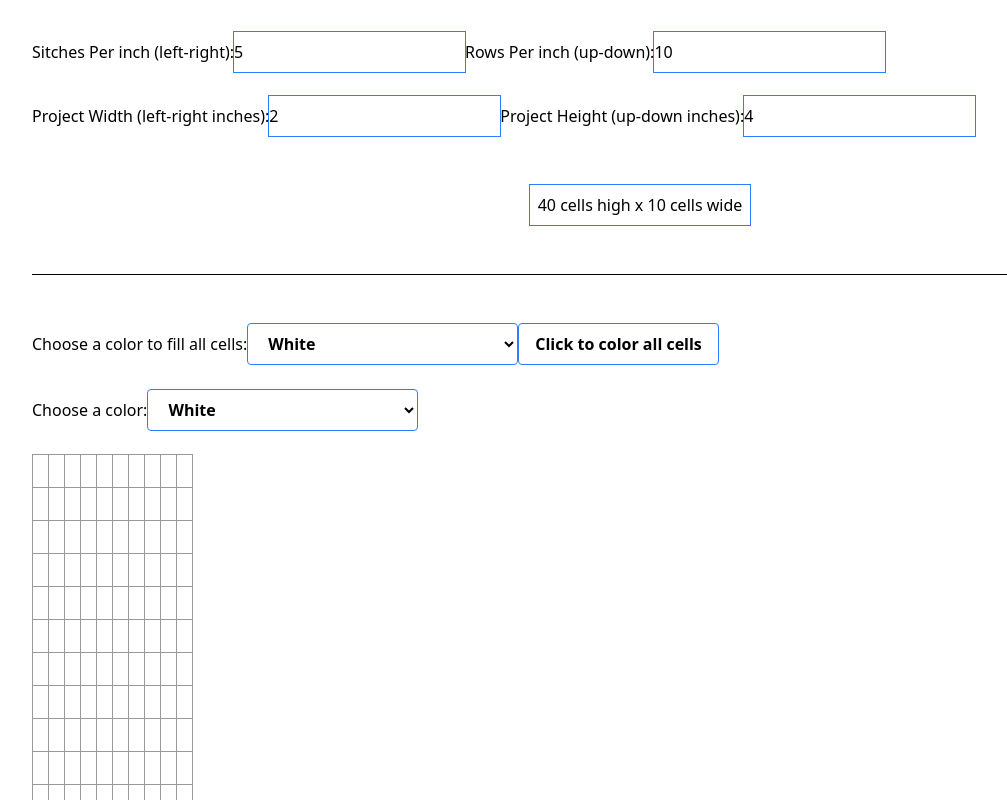
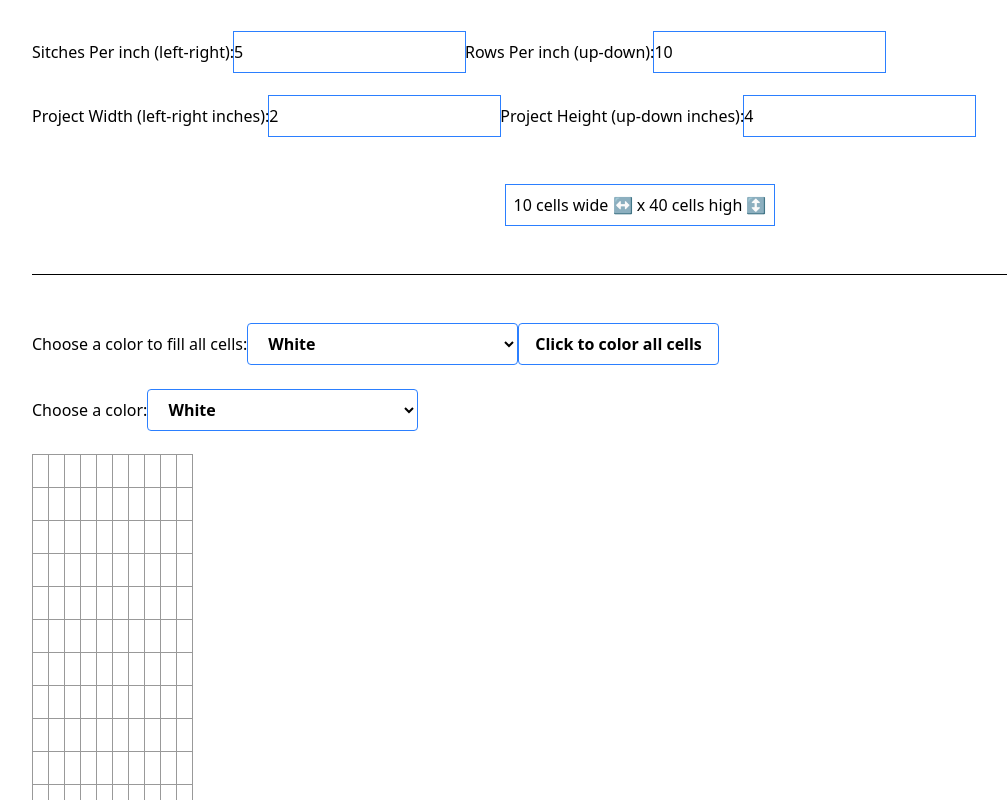
Before and after one commit to aliunwala/knitting, a Next.js app: page / in a window 1280 px wide. Shown: the top 800 px of the page, without its empty margins (0-1007 px from the left). Built offline with nearby package versions, Linux system fonts and the light colour scheme.

Commit message:
Making cells respect min-width min-height

```diff
--- a/src/app/components/board.tsx
+++ b/src/app/components/board.tsx
@@ -100,7 +100,7 @@ export default function Board() {
       <br></br>
       <br></br>
       <div className="flex items-center justify-center">
-        <div className="border-blue-500 border p-2">{`${rowNum} cells high x ${rowLen} cells wide`}</div>
+        <div className="border-blue-500 border p-2">{`${rowLen} cells wide ↔️ x ${rowNum} cells high ↕️`}</div>
       </div>
       <br></br>
       <br></br>
--- a/src/app/components/cell.tsx
+++ b/src/app/components/cell.tsx
@@ -35,8 +35,8 @@ export default function Cell({
       className="cell"
       style={{
         background: cellColor,
-        height: `${cellHeight}px`,
-        width: `${cellWidth}px`,
+        minHeight: `${cellHeight}px`,
+        minWidth: `${cellWidth}px`,
       }}
       onClick={handleCellClick}
       // onMouseOver={onMouseOverHandler}
```
